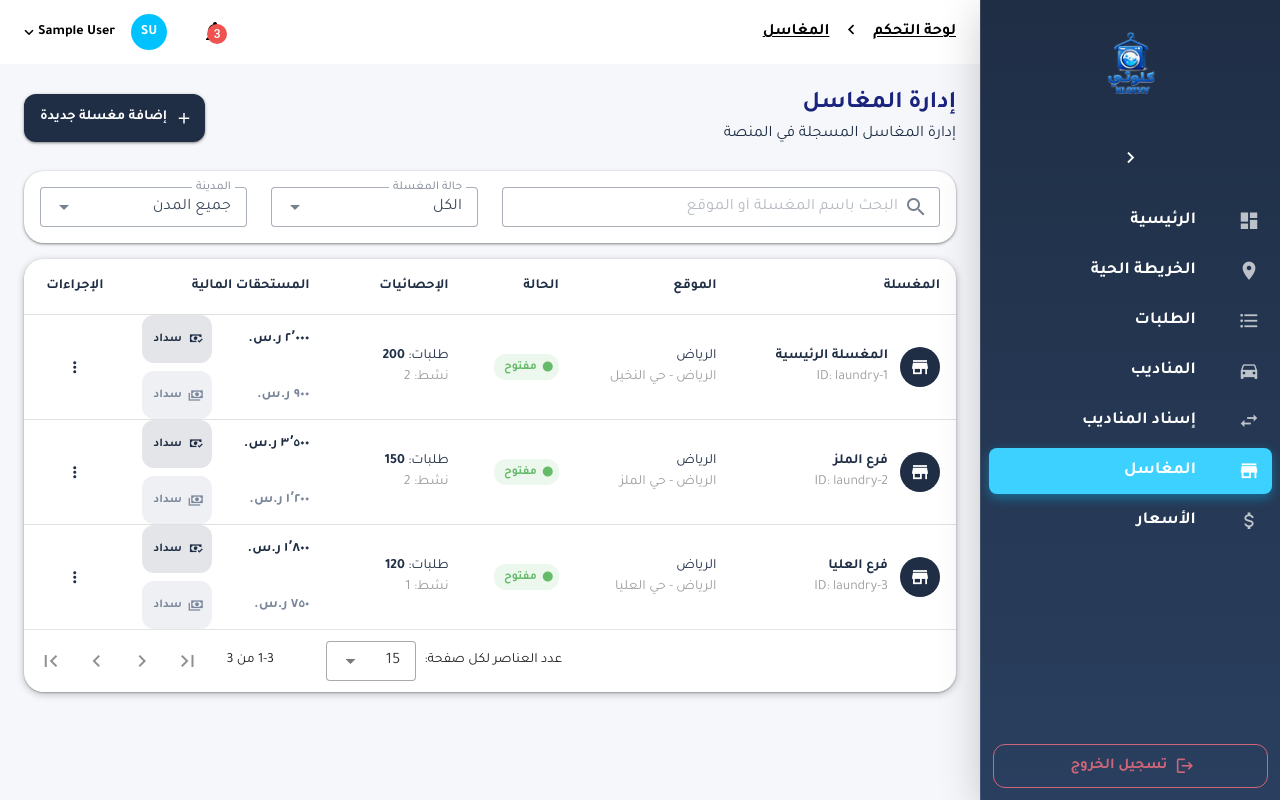
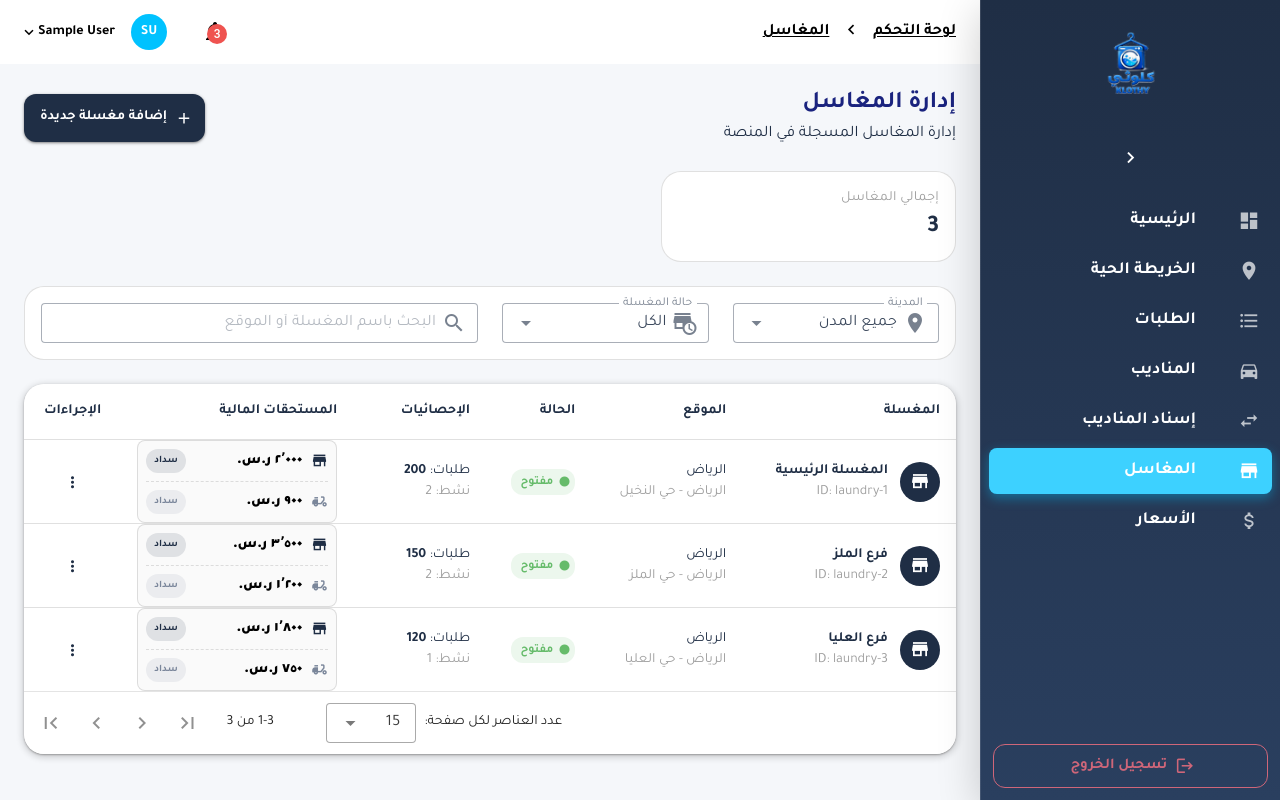
Before and after one commit to abdallah-mahmoud/klothy-dashboard, a Vue app: page /admin/laundries in a window 1280 px wide. Built offline with nearby package versions, Linux system fonts and the light colour scheme; sample sign-in values are in the browser's storage; what vue3-apexcharts would draw is missing.

Commit message:
style: polish laundries view UI with cards and modern filters

```diff
--- a/src/views/admin/LaundriesView.vue
+++ b/src/views/admin/LaundriesView.vue
@@ -13,10 +13,45 @@
       </v-btn>
     </div>
 
-    <!-- Search and Filters -->
-    <v-card class="mb-4" elevation="1">
+    <!-- Stats Cards -->
+    <v-row class="mb-6">
+      <v-col cols="12" md="4">
+        <v-card elevation="0" border class="rounded-lg">
+          <v-card-text>
+            <div class="text-subtitle-2 text-grey mb-1">إجمالي المغاسل</div>
+            <div class="text-h4 font-weight-bold text-primary">{{ laundries.length }}</div>
+          </v-card-text>
+        </v-card>
+      </v-col>
+      <!-- Add more summary stats if needed -->
+    </v-row>
+
+    <!-- Filters & Search -->
+    <v-card class="mb-6" elevation="0" border>
       <v-card-text>
         <v-row>
+          <v-col cols="12" md="3">
+            <v-select
+              v-model="cityFilter"
+              :items="cityOptions"
+              label="المدينة"
+              density="compact"
+              variant="outlined"
+              hide-details
+              prepend-inner-icon="mdi-map-marker"
+            ></v-select>
+          </v-col>
+          <v-col cols="12" md="3">
+            <v-select
+              v-model="statusFilter"
+              :items="statusOptions"
+              label="حالة المغسلة"
+              density="compact"
+              variant="outlined"
+              hide-details
+              prepend-inner-icon="mdi-store-clock"
+            ></v-select>
+          </v-col>
           <v-col cols="12" md="6">
             <v-text-field
               v-model="searchQuery"
@@ -27,26 +62,6 @@
               hide-details
               clearable
             ></v-text-field>
-          </v-col>
-          <v-col cols="12" md="3">
-            <v-select
-              v-model="statusFilter"
-              :items="statusOptions"
-              label="حالة المغسلة"
-              variant="outlined"
-              density="compact"
-              hide-details
-            ></v-select>
-          </v-col>
-          <v-col cols="12" md="3">
-            <v-select
-              v-model="cityFilter"
-              :items="cityOptions"
-              label="المدينة"
-              variant="outlined"
-              density="compact"
-              hide-details
-            ></v-select>
           </v-col>
         </v-row>
       </v-card-text>
@@ -104,56 +119,51 @@
 
         <!-- Financials -->
         <template #item.financials="{ item }">
-          <div class="text-caption">
-            <div class="d-flex align-center justify-space-between mb-2">
-              <span class="text-primary font-weight-bold">
-                {{ formatCurrency(item.laundryRevenue) }}
-              </span>
+          <div class="financial-card pa-2 rounded-lg bg-grey-lighten-5 border">
+            <!-- Laundry Revenue -->
+            <div class="d-flex align-center justify-space-between mb-2 pb-2 border-b-dashed">
+              <div class="d-flex align-center">
+                <v-icon color="primary" size="small" class="ml-2">mdi-store</v-icon>
+                <span class="font-weight-black text-body-2">{{ formatCurrency(item.laundryRevenue) }}</span>
+              </div>
               <v-btn
                 v-if="item.laundryRevenue > 0"
-                size="small"
+                size="x-small"
                 color="primary"
                 variant="tonal"
-                prepend-icon="mdi-cash-check"
-                class="px-3"
+                class="px-2 font-weight-bold"
+                height="24"
                 @click="handleSettleLaundry(item)"
               >
                 سداد
               </v-btn>
-              <v-chip
-                v-else
-                color="success"
-                size="small"
-                variant="outlined"
-              >
-                <v-icon start size="14">mdi-check</v-icon>
+              <div v-else class="text-caption text-success font-weight-bold d-flex align-center">
+                <v-icon size="small" start>mdi-check</v-icon>
                 خالص
-              </v-chip>
+              </div>
             </div>
+
+            <!-- Driver Revenue -->
             <div class="d-flex align-center justify-space-between">
-              <span class="text-secondary font-weight-bold">
-                {{ formatCurrency(item.driverRevenue) }}
-              </span>
+              <div class="d-flex align-center">
+                <v-icon color="secondary" size="small" class="ml-2">mdi-moped</v-icon>
+                <span class="font-weight-black text-body-2">{{ formatCurrency(item.driverRevenue) }}</span>
+              </div>
               <v-btn
                 v-if="item.driverRevenue > 0"
-                size="small"
+                size="x-small"
                 color="secondary"
                 variant="tonal"
-                prepend-icon="mdi-cash-multiple"
-                class="px-3"
+                class="px-2 font-weight-bold"
+                height="24"
                 @click="handleSettleDrivers(item)"
               >
                 سداد
               </v-btn>
-               <v-chip
-                v-else
-                color="success"
-                size="small"
-                variant="outlined"
-              >
-                <v-icon start size="14">mdi-check</v-icon>
+              <div v-else class="text-caption text-success font-weight-bold d-flex align-center">
+                <v-icon size="small" start>mdi-check</v-icon>
                 خالص
-              </v-chip>
+              </div>
             </div>
           </div>
         </template>
@@ -304,3 +314,13 @@ function suspendLaundry(laundry: any) {
   // TODO: Show confirmation dialog
 }
 </script>
+
+<style scoped>
+.border-b-dashed {
+  border-bottom: 1px dashed rgba(0, 0, 0, 0.12) !important;
+}
+
+.financial-card {
+  min-width: 200px;
+}
+</style>
```
